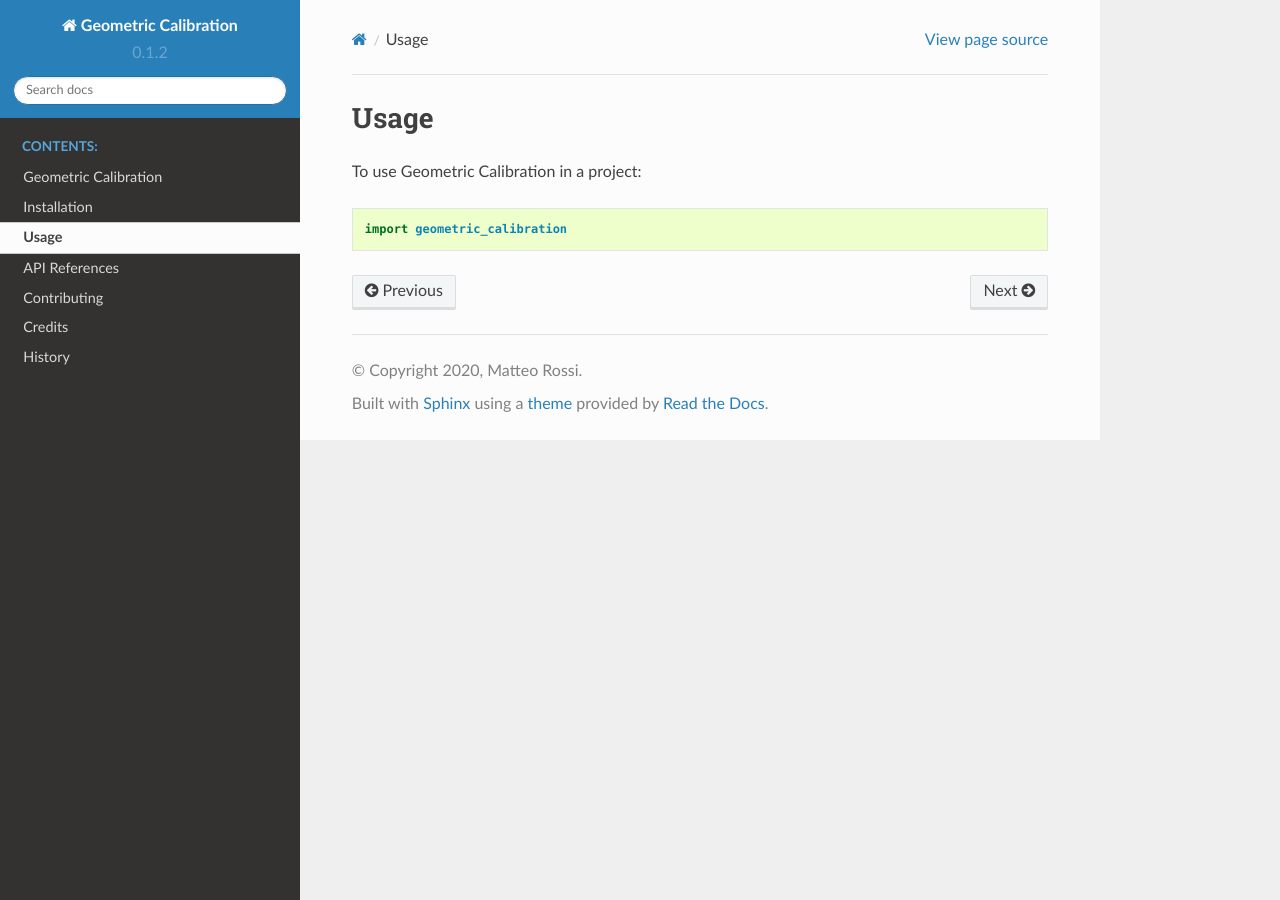
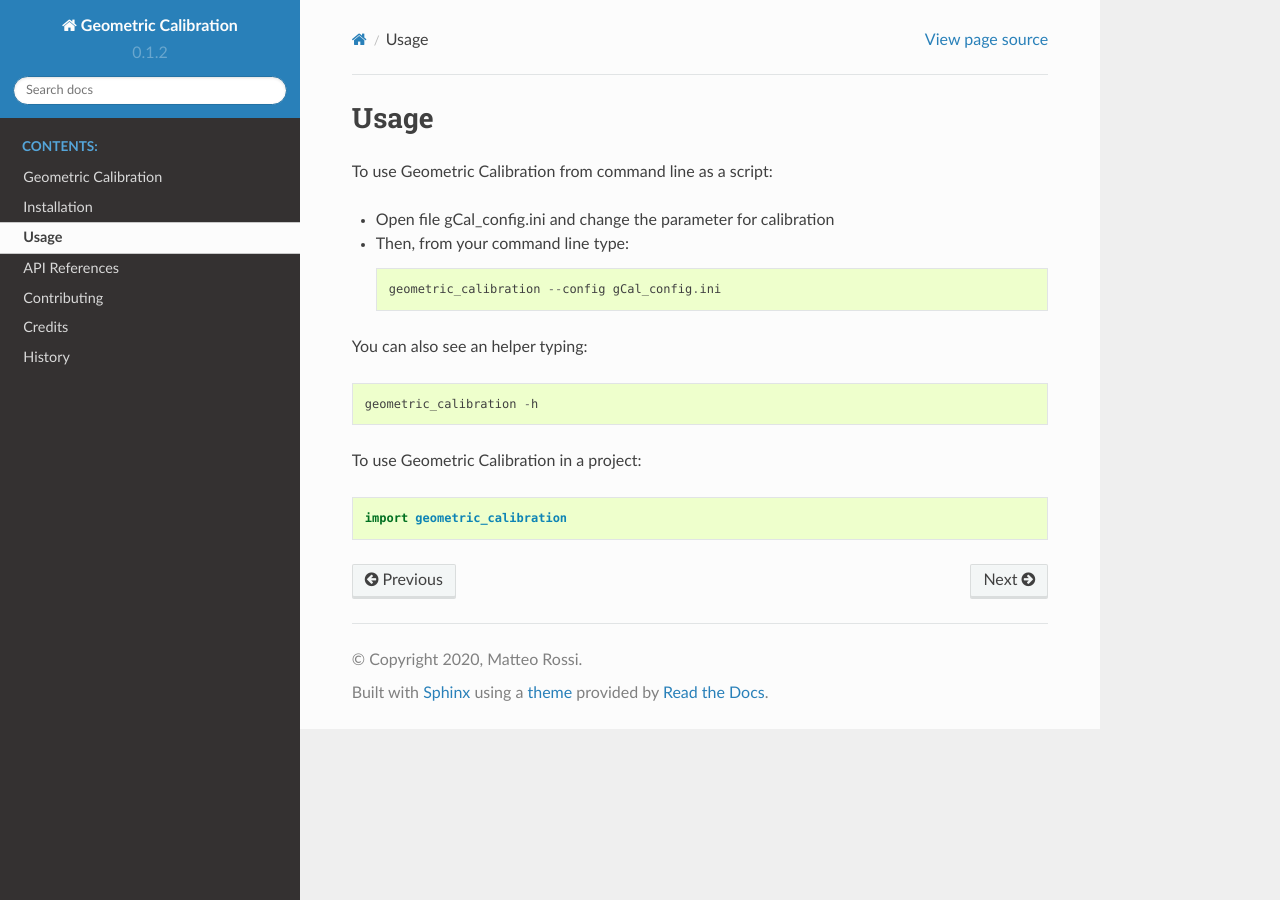
Before and after one commit to mrossi93/geometric_calibration, a Sphinx documentation site: the page built from docs/usage.rst, in a window 1280 px wide. Built offline with Sphinx 7.4.7 and the Read the Docs theme 2.0.0, drawn with Linux system fonts in a browser that asks for light colours.

Commit message:
Updated documentation

```diff
--- a/README.rst
+++ b/README.rst
@@ -30,7 +30,10 @@ A utility to perform Geometric Calibration of a C-Arm Structure mounted on a rob
 Features
 --------
 
-* TODO
+* C-arm calibration in two supported modality: 3D (CBCT), planar (AP/RL)
+* Support for reading projection in .raw or .hnc (Varian) format
+* Plot calibration results
+* Save LUT in .txt file
 
 Credits
 -------
--- a/docs/usage.rst
+++ b/docs/usage.rst
@@ -2,6 +2,17 @@
 Usage
 =====
 
+To use Geometric Calibration from command line as a script:
+
+* Open file gCal_config.ini and change the parameter for calibration
+* Then, from your command line type::
+
+   geometric_calibration --config gCal_config.ini
+
+You can also see an helper typing::
+
+ geometric_calibration -h
+
 To use Geometric Calibration in a project::
 
-    import geometric_calibration
+ import geometric_calibration
```
